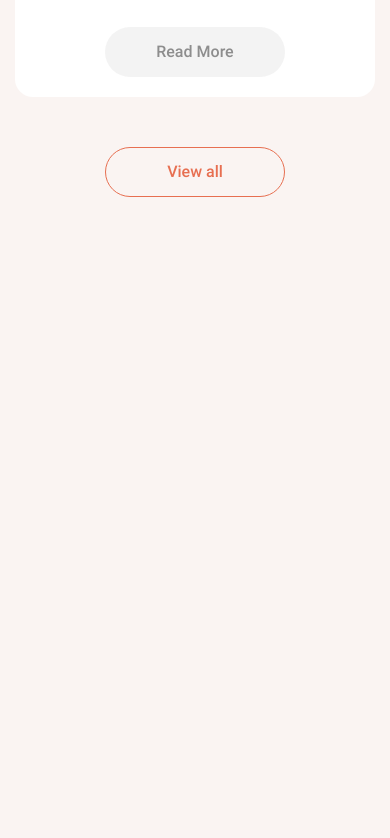
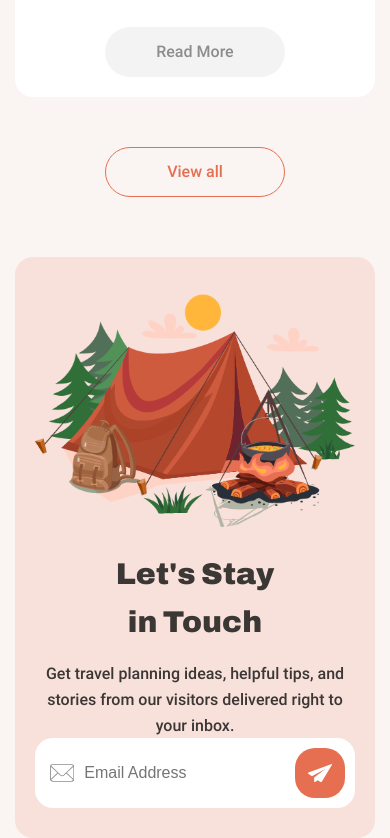
Before and after one commit to maniraad/Camping-web, a plain HTML site: page index.html in a window 390 px wide. Shown: the part 7167-8005 px from the top of the page. Before the commit the page ends 7424 px from the top, so only its background shows below. Drawn offline with Linux system fonts and the light colour scheme.

Commit message:
add newsletter for mobile device

```diff
--- a/index.html
+++ b/index.html
@@ -184,9 +184,8 @@
                         <div class="post__banner">
                             <img src="images/image2.jpg" alt="Dragonfly Tiny Cabin" class="post__image">
                             <div class="post__like">
-                                <svg class="" xmlns="http://www.w3.org/2000/svg" width="24.037"
-                                    height="24.037" viewBox="0 0 24.037 24.037" fill="#fff" stroke="#e76f51"
-                                    stroke-width="1.5">
+                                <svg class="" xmlns="http://www.w3.org/2000/svg" width="24.037" height="24.037"
+                                    viewBox="0 0 24.037 24.037" fill="#fff" stroke="#e76f51" stroke-width="1.5">
                                     <path id="Path_955" data-name="Path 955"
                                         d="M15.822,8.979v.029H4V-2.1A5.915,5.915,0,0,1,9.912-7.841a5.913,5.913,0,0,1,5.849,5.049,5.912,5.912,0,0,1,.061,11.772Z"
                                         transform="translate(2.716 20.496) rotate(-45)" />
@@ -205,9 +204,8 @@
                         <div class="post__banner">
                             <img src="images/image3.jpg" alt="Tiny Cabin in the mountains" class="post__image">
                             <div class="post__like">
-                                <svg class="" xmlns="http://www.w3.org/2000/svg" width="24.037"
-                                    height="24.037" viewBox="0 0 24.037 24.037" fill="#fff" stroke="#e76f51"
-                                    stroke-width="1.5">
+                                <svg class="" xmlns="http://www.w3.org/2000/svg" width="24.037" height="24.037"
+                                    viewBox="0 0 24.037 24.037" fill="#fff" stroke="#e76f51" stroke-width="1.5">
                                     <path id="Path_955" data-name="Path 955"
                                         d="M15.822,8.979v.029H4V-2.1A5.915,5.915,0,0,1,9.912-7.841a5.913,5.913,0,0,1,5.849,5.049,5.912,5.912,0,0,1,.061,11.772Z"
                                         transform="translate(2.716 20.496) rotate(-45)" />
@@ -226,9 +224,8 @@
                         <div class="post__banner">
                             <img src="images/image4.jpg" alt="The Stuga" class="post__image">
                             <div class="post__like">
-                                <svg class="" xmlns="http://www.w3.org/2000/svg" width="24.037"
-                                    height="24.037" viewBox="0 0 24.037 24.037" fill="#fff" stroke="#e76f51"
-                                    stroke-width="1.5">
+                                <svg class="" xmlns="http://www.w3.org/2000/svg" width="24.037" height="24.037"
+                                    viewBox="0 0 24.037 24.037" fill="#fff" stroke="#e76f51" stroke-width="1.5">
                                     <path id="Path_955" data-name="Path 955"
                                         d="M15.822,8.979v.029H4V-2.1A5.915,5.915,0,0,1,9.912-7.841a5.913,5.913,0,0,1,5.849,5.049,5.912,5.912,0,0,1,.061,11.772Z"
                                         transform="translate(2.716 20.496) rotate(-45)" />
@@ -247,9 +244,8 @@
                         <div class="post__banner">
                             <img src="images/image5.jpg" alt="Luxury Tiny Beach Cabin" class="post__image">
                             <div class="post__like">
-                                <svg class="" xmlns="http://www.w3.org/2000/svg" width="24.037"
-                                    height="24.037" viewBox="0 0 24.037 24.037" fill="#fff" stroke="#e76f51"
-                                    stroke-width="1.5">
+                                <svg class="" xmlns="http://www.w3.org/2000/svg" width="24.037" height="24.037"
+                                    viewBox="0 0 24.037 24.037" fill="#fff" stroke="#e76f51" stroke-width="1.5">
                                     <path id="Path_955" data-name="Path 955"
                                         d="M15.822,8.979v.029H4V-2.1A5.915,5.915,0,0,1,9.912-7.841a5.913,5.913,0,0,1,5.849,5.049,5.912,5.912,0,0,1,.061,11.772Z"
                                         transform="translate(2.716 20.496) rotate(-45)" />
@@ -268,9 +264,8 @@
                         <div class="post__banner">
                             <img src="images/image6.jpg" alt="The Summit Cabin" class="post__image">
                             <div class="post__like">
-                                <svg class="" xmlns="http://www.w3.org/2000/svg" width="24.037"
-                                    height="24.037" viewBox="0 0 24.037 24.037" fill="#fff" stroke="#e76f51"
-                                    stroke-width="1.5">
+                                <svg class="" xmlns="http://www.w3.org/2000/svg" width="24.037" height="24.037"
+                                    viewBox="0 0 24.037 24.037" fill="#fff" stroke="#e76f51" stroke-width="1.5">
                                     <path id="Path_955" data-name="Path 955"
                                         d="M15.822,8.979v.029H4V-2.1A5.915,5.915,0,0,1,9.912-7.841a5.913,5.913,0,0,1,5.849,5.049,5.912,5.912,0,0,1,.061,11.772Z"
                                         transform="translate(2.716 20.496) rotate(-45)" />
@@ -289,9 +284,8 @@
                         <div class="post__banner">
                             <img src="images/image7.jpg" alt="Kindred Spirits Cabin" class="post__image">
                             <div class="post__like">
-                                <svg class="" xmlns="http://www.w3.org/2000/svg" width="24.037"
-                                    height="24.037" viewBox="0 0 24.037 24.037" fill="#fff" stroke="#e76f51"
-                                    stroke-width="1.5">
+                                <svg class="" xmlns="http://www.w3.org/2000/svg" width="24.037" height="24.037"
+                                    viewBox="0 0 24.037 24.037" fill="#fff" stroke="#e76f51" stroke-width="1.5">
                                     <path id="Path_955" data-name="Path 955"
                                         d="M15.822,8.979v.029H4V-2.1A5.915,5.915,0,0,1,9.912-7.841a5.913,5.913,0,0,1,5.849,5.049,5.912,5.912,0,0,1,.061,11.772Z"
                                         transform="translate(2.716 20.496) rotate(-45)" />
@@ -310,9 +304,8 @@
                         <div class="post__banner">
                             <img src="images/image8.jpg" alt="The Hermitage Cabin" class="post__image">
                             <div class="post__like">
-                                <svg class="" xmlns="http://www.w3.org/2000/svg" width="24.037"
-                                    height="24.037" viewBox="0 0 24.037 24.037" fill="#fff" stroke="#e76f51"
-                                    stroke-width="1.5">
+                                <svg class="" xmlns="http://www.w3.org/2000/svg" width="24.037" height="24.037"
+                                    viewBox="0 0 24.037 24.037" fill="#fff" stroke="#e76f51" stroke-width="1.5">
                                     <path id="Path_955" data-name="Path 955"
                                         d="M15.822,8.979v.029H4V-2.1A5.915,5.915,0,0,1,9.912-7.841a5.913,5.913,0,0,1,5.849,5.049,5.912,5.912,0,0,1,.061,11.772Z"
                                         transform="translate(2.716 20.496) rotate(-45)" />
@@ -331,9 +324,8 @@
                         <div class="post__banner">
                             <img src="images/image9.jpg" alt="Red Lifeguard Stand" class="post__image">
                             <div class="post__like">
-                                <svg class="" xmlns="http://www.w3.org/2000/svg" width="24.037"
-                                    height="24.037" viewBox="0 0 24.037 24.037" fill="#fff" stroke="#e76f51"
-                                    stroke-width="1.5">
+                                <svg class="" xmlns="http://www.w3.org/2000/svg" width="24.037" height="24.037"
+                                    viewBox="0 0 24.037 24.037" fill="#fff" stroke="#e76f51" stroke-width="1.5">
                                     <path id="Path_955" data-name="Path 955"
                                         d="M15.822,8.979v.029H4V-2.1A5.915,5.915,0,0,1,9.912-7.841a5.913,5.913,0,0,1,5.849,5.049,5.912,5.912,0,0,1,.061,11.772Z"
                                         transform="translate(2.716 20.496) rotate(-45)" />
@@ -352,9 +344,8 @@
                         <div class="post__banner">
                             <img src="images/image10.jpg" alt="The Tree House" class="post__image">
                             <div class="post__like">
-                                <svg class="" xmlns="http://www.w3.org/2000/svg" width="24.037"
-                                    height="24.037" viewBox="0 0 24.037 24.037" fill="#fff" stroke="#e76f51"
-                                    stroke-width="1.5">
+                                <svg class="" xmlns="http://www.w3.org/2000/svg" width="24.037" height="24.037"
+                                    viewBox="0 0 24.037 24.037" fill="#fff" stroke="#e76f51" stroke-width="1.5">
                                     <path id="Path_955" data-name="Path 955"
                                         d="M15.822,8.979v.029H4V-2.1A5.915,5.915,0,0,1,9.912-7.841a5.913,5.913,0,0,1,5.849,5.049,5.912,5.912,0,0,1,.061,11.772Z"
                                         transform="translate(2.716 20.496) rotate(-45)" />
@@ -373,9 +364,8 @@
                         <div class="post__banner">
                             <img src="images/image11.jpg" alt="Barrier island elevated tent" class="post__image">
                             <div class="post__like">
-                                <svg class="" xmlns="http://www.w3.org/2000/svg" width="24.037"
-                                    height="24.037" viewBox="0 0 24.037 24.037" fill="#fff" stroke="#e76f51"
-                                    stroke-width="1.5">
+                                <svg class="" xmlns="http://www.w3.org/2000/svg" width="24.037" height="24.037"
+                                    viewBox="0 0 24.037 24.037" fill="#fff" stroke="#e76f51" stroke-width="1.5">
                                     <path id="Path_955" data-name="Path 955"
                                         d="M15.822,8.979v.029H4V-2.1A5.915,5.915,0,0,1,9.912-7.841a5.913,5.913,0,0,1,5.849,5.049,5.912,5.912,0,0,1,.061,11.772Z"
                                         transform="translate(2.716 20.496) rotate(-45)" />
@@ -394,9 +384,8 @@
                         <div class="post__banner">
                             <img src="images/image12.jpg" alt="Ninovan on the Shore" class="post__image">
                             <div class="post__like">
-                                <svg class="" xmlns="http://www.w3.org/2000/svg" width="24.037"
-                                    height="24.037" viewBox="0 0 24.037 24.037" fill="#fff" stroke="#e76f51"
-                                    stroke-width="1.5">
+                                <svg class="" xmlns="http://www.w3.org/2000/svg" width="24.037" height="24.037"
+                                    viewBox="0 0 24.037 24.037" fill="#fff" stroke="#e76f51" stroke-width="1.5">
                                     <path id="Path_955" data-name="Path 955"
                                         d="M15.822,8.979v.029H4V-2.1A5.915,5.915,0,0,1,9.912-7.841a5.913,5.913,0,0,1,5.849,5.049,5.912,5.912,0,0,1,.061,11.772Z"
                                         transform="translate(2.716 20.496) rotate(-45)" />
@@ -440,6 +429,39 @@
                 </div>
                 <a href="#" class="btn destinations__btn">View all</a>
             </section>
+
+            <!-- --NewsLetter-- -->
+
+            <section class="newsletter">
+                <div class="newsletter__content">
+                    <h2 class="newsletter__tittle">Let's Stay in Touch</h2>
+                    <p class="newsletter__caption">Get travel planning ideas, helpful tips, and stories from our
+                        visitors delivered right to your inbox.</p>
+                    <div class="newsletter__email-box">
+                        <form class="newsletter__form">
+                            <svg class="newsletter__email-icon" xmlns="http://www.w3.org/2000/svg" width="24.242"
+                                height="17.746" viewBox="0 0 24.242 17.746">
+                                <path id="Path_908" data-name="Path 908"
+                                    d="M26.215,17.058H8.027A3.03,3.03,0,0,0,5,20.085V31.777A3.031,3.031,0,0,0,8.027,34.8H26.215a3.031,3.031,0,0,0,3.027-3.027V20.085A3.03,3.03,0,0,0,26.215,17.058Zm-18.188.857H26.215a2.168,2.168,0,0,1,1.829,1.007l-9.328,8.81a2.354,2.354,0,0,1-3.189,0L6.2,18.923A2.169,2.169,0,0,1,8.027,17.915ZM5.878,32.062a2.207,2.207,0,0,1-.021-.285V20.085a2.163,2.163,0,0,1,.021-.285l6.491,6.131Zm20.337,1.885H8.027A2.168,2.168,0,0,1,6.2,32.94l6.8-6.419,1.944,1.835a3.22,3.22,0,0,0,4.366,0l1.943-1.835,6.8,6.418A2.167,2.167,0,0,1,26.215,33.947Zm2.169-13.862V31.777a2.2,2.2,0,0,1-.021.285l-6.491-6.131L28.364,19.8A2.251,2.251,0,0,1,28.384,20.085Z"
+                                    transform="translate(-5 -17.058)" fill="#8d8d8d" />
+                            </svg>
+
+                            <input type="text" class="newsletter__input" placeholder="Email Address">
+                            <button class="newsletter__email-btn">
+                                <svg xmlns="http://www.w3.org/2000/svg" width="24.162" height="18.23"
+                                    viewBox="0 0 24.162 18.23">
+                                    <path id="Path_909" data-name="Path 909"
+                                        d="M9.778,15.82,6.954,17.7a.55.55,0,0,1-.816-.439V13.121l11.546-8.66L3.88,11.8.3,9.356A.748.748,0,0,1,.491,8.039L23.709-.37c.314-.126.565.251.377.565L13.606,17.514a.773.773,0,0,1-1.067.188Z"
+                                        transform="translate(0.012 0.395)" fill="#fff" fill-rule="evenodd" />
+                                </svg>
+                            </button>
+                        </form>
+                    </div>
+                </div>
+                <div class="newsletter__banner">
+                    <img src="images/tent.png" alt="newsletter" class="newsletter__img">
+                </div>
+            </section>
         </div>
     </main>
     <footer></footer>
--- a/styles/style.css
+++ b/styles/style.css
@@ -1,9 +1,10 @@
 :root {
-    --orange: #E76F51;
+    --primary-color: #E76F51;
+    --secondary-color:#F8E1DB;
     --white: #fff;
-    --second-white: #eee;
+    --secondary-white: #eee;
     --grey: #d2d2d2;
-    --dark: #3b3735;
+    --text-color: #3b3735;
     --bgColor: #FAF4F2;
     --tr: all 0.3s ease-in-out;
     --primary-font: Roboto-Regular;
@@ -57,7 +58,7 @@ a {
     -ms-border-radius: 10rem;
     -o-border-radius: 10rem;
     color: var(--white);
-    background-color: var(--dark);
+    background-color: var(--text-color);
     width: 18rem;
     height: 5rem;
     display: flex;
@@ -139,7 +140,7 @@ a {
     width: 4rem;
     height: 0.3rem;
     border-radius: 3rem;
-    background-color: var(--orange);
+    background-color: var(--primary-color);
     transform: translateY(10px) rotate(45deg);
     z-index: -1;
 }
@@ -161,7 +162,7 @@ a {
     left: -25rem;
     bottom: 0;
     width: 25rem;
-    background-color: var(--dark);
+    background-color: var(--text-color);
     padding: 2.5rem;
     transition: var(--tr);
     -webkit-transition: var(--tr);
@@ -211,7 +212,7 @@ a {
     margin: auto;
     width: 1.6rem;
     height: 0.3rem;
-    background-color: var(--orange);
+    background-color: var(--primary-color);
 }
 
 .nav-menu__links {
@@ -233,13 +234,13 @@ a {
 }
 
 .header__link {
-    color: var(--second-white);
+    color: var(--secondary-white);
     font-family: var(--primary-font-md);
     padding: 1.3rem 3rem;
 }
 
 .header__link--border {
-    border: 1px solid var(--second-white);
+    border: 1px solid var(--secondary-white);
     border-radius: 10rem;
     transition: var(--tr);
     -webkit-transition: var(--tr);
@@ -250,7 +251,7 @@ a {
 
 .header__link--border:hover {
     background-color: var(--white);
-    color: var(--dark);
+    color: var(--text-color);
     transition: var(--tr);
     -webkit-transition: var(--tr);
     -moz-transition: var(--tr);
@@ -276,7 +277,7 @@ a {
 }
 
 .nav__btn-line {
-    background: var(--orange);
+    background: var(--primary-color);
     width: 2.8rem;
     height: 0.3rem;
     display: block;
@@ -288,7 +289,7 @@ a {
 .nav__btn-line::before {
     content: '';
     position: absolute;
-    background: var(--orange);
+    background: var(--primary-color);
     width: 2.8rem;
     height: 0.3rem;
     display: block;
@@ -337,7 +338,7 @@ a {
 
 .hero__tittle {
     font-family: var(--secondary-font);
-    color: var(--second-white);
+    color: var(--secondary-white);
     font-size: 5rem;
     line-height: 1.2;
     max-width: 35rem;
@@ -352,7 +353,7 @@ a {
 }
 
 .hero__button {
-    background-color: var(--orange);
+    background-color: var(--primary-color);
 }
 
 /* --start main-- */
@@ -383,7 +384,7 @@ a {
     -moz-border-radius: 1.8rem;
     -ms-border-radius: 1.8rem;
     -o-border-radius: 1.8rem;
-    color: var(--dark);
+    color: var(--text-color);
     margin-bottom: 2rem;
     text-align: center;
     margin-right: 1rem;
@@ -407,14 +408,12 @@ a {
     padding: 6rem 0;
 }
 
-.destinations__img {}
-
 .destinations__tittle {
     font-family: var(--secondary-font);
     font-size: 2.5rem;
     max-width: 30rem;
     margin: 3rem auto;
-    color: var(--dark);
+    color: var(--text-color);
 }
 
 .destinations__posts {
@@ -432,7 +431,7 @@ a {
     -moz-border-radius: 1.8rem;
     -ms-border-radius: 1.8rem;
     -o-border-radius: 1.8rem;
-    color: var(--dark);
+    color: var(--text-color);
     margin-bottom: 2rem;
     margin-right: 1rem;
     margin-left: 1rem;
@@ -476,7 +475,7 @@ a {
 }
 
 .post__like-icon {
-    fill: var(--orange);
+    fill: var(--primary-color);
 }
 
 .post__price {
@@ -499,7 +498,7 @@ a {
 .post__price-text {
     font-family: var(--primary-font-md);
     text-align: center;
-    color: var(--orange);
+    color: var(--primary-color);
 }
 
 .post__tittle {
@@ -519,8 +518,8 @@ a {
 }
 
 .destinations__btn {
-    color: var(--orange);
-    border: 0.1rem solid var(--orange);
+    color: var(--primary-color);
+    border: 0.1rem solid var(--primary-color);
     background: transparent;
     margin-top: 3rem;
     transition: var(--tr);
@@ -531,11 +530,89 @@ a {
 }
 
 .destinations__btn:hover {
-    color: var(--second-white);
-    background-color: var(--orange);
+    color: var(--secondary-white);
+    background-color: var(--primary-color);
     transition: var(--tr);
     -webkit-transition: var(--tr);
     -moz-transition: var(--tr);
     -ms-transition: var(--tr);
     -o-transition: var(--tr);
 }
+
+/* --NewsLetter-- */
+
+.newsletter{
+    background: var(--secondary-color);
+    display: flex;
+    flex-direction: column-reverse;
+    padding: 3rem 2rem;
+    align-items: center;
+    text-align: center;
+    border-radius: 1.8rem;
+    -webkit-border-radius: 1.8rem;
+    -moz-border-radius: 1.8rem;
+    -ms-border-radius: 1.8rem;
+    -o-border-radius: 1.8rem;
+}
+.newsletter__content{
+    color: var(--text-color);
+}
+.newsletter__tittle{
+    font-family: var(--secondary-font);
+    font-size: 3rem;
+    max-width: 16rem;
+    margin: 1.5rem auto;
+}
+.newsletter__caption{
+    font-family: var(--primary-font-md);
+}
+.newsletter__email-box{
+    height: 7rem;
+    background: var(--white);
+    padding: 0 1rem 0 1.5rem;
+    border-radius: 1.8rem;
+    -webkit-border-radius: 1.8rem;
+    -moz-border-radius: 1.8rem;
+    -ms-border-radius: 1.8rem;
+    -o-border-radius: 1.8rem;
+}
+.newsletter__form{
+    height: 100%;
+    display: flex;
+    align-items: center;
+}
+.newsletter__email-icon{
+    flex-shrink: 0;
+}
+.newsletter__input{
+    outline: none;
+    border: none;
+    height: 100%;
+    width: 100%;
+    color: #8d8d8d;
+    padding: 0 1rem;
+    font-size: 1.6rem;
+}
+.newsletter__email-btn{
+    outline: none;
+    border: none;
+    background: var(--primary-color);
+    width: 5rem;
+    height: 5rem;
+    flex-shrink: 0;
+    cursor: pointer;
+    display: flex;
+    align-items: center;
+    justify-content: center;
+    border-radius: 2rem;
+    -webkit-border-radius: 2rem;
+    -moz-border-radius: 2rem;
+    -ms-border-radius: 2rem;
+    -o-border-radius: 2rem;
+}
+.newsletter__banner{
+
+}
+.newsletter__img{
+    width: 100%;
+}
```
